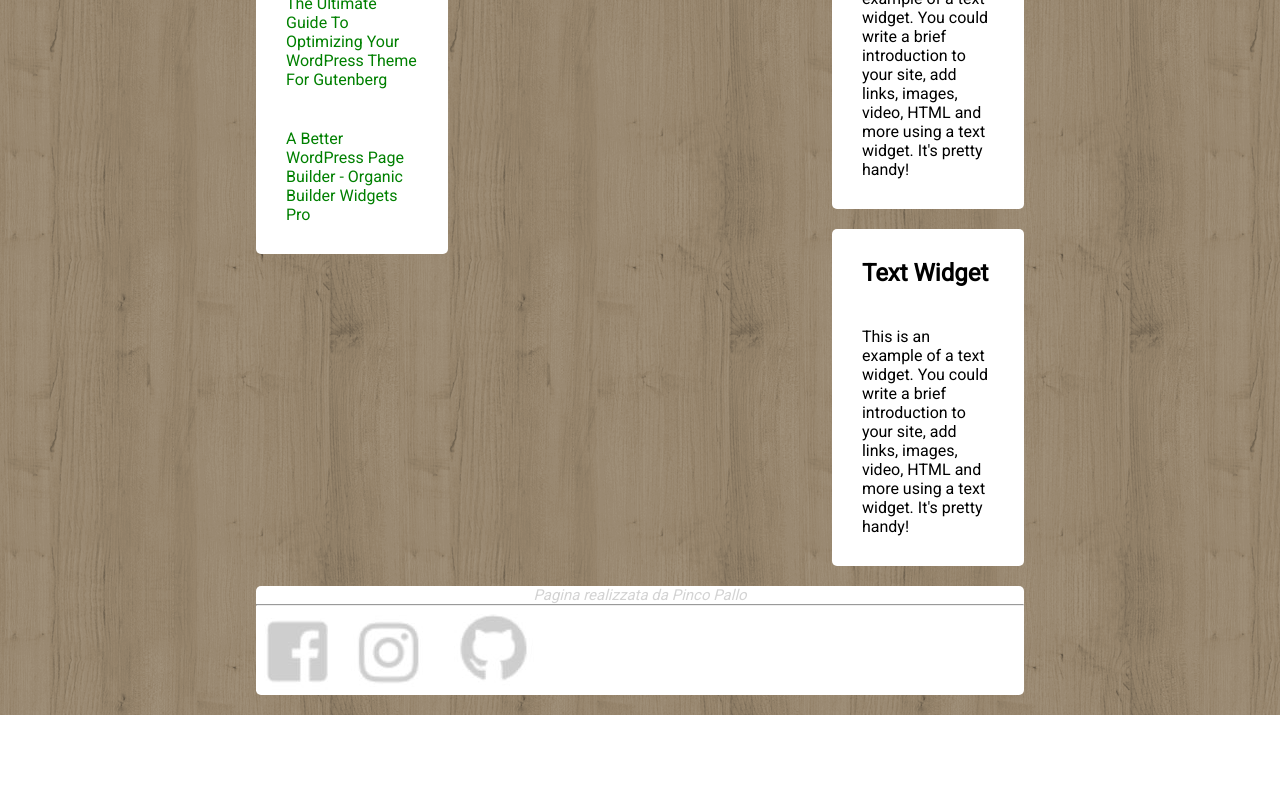
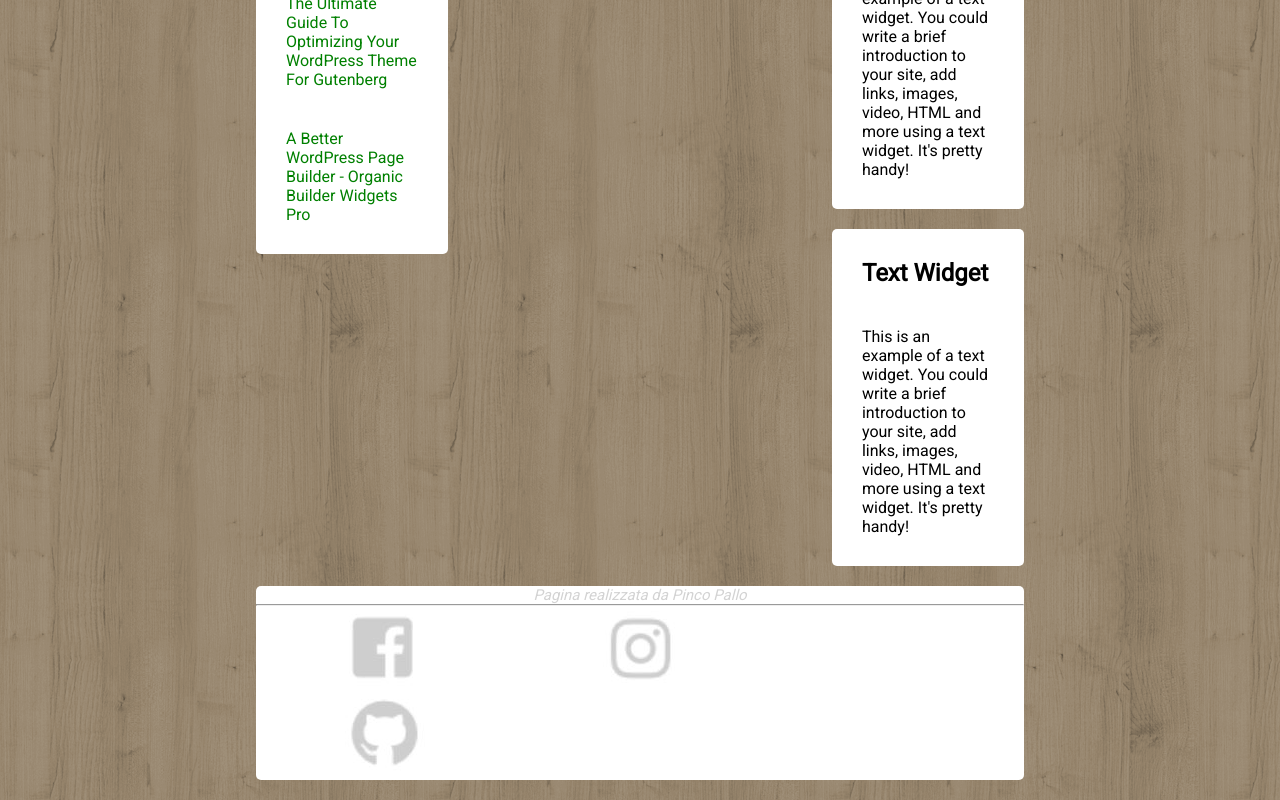
Before and after one commit to AleMancio89/htmlcss-struttura-wp, a plain HTML site: page index.html in a window 1280 px wide. Shown: the part 1005-1805 px from the top of the page. Before the commit the page ends 1720 px from the top, so only its background shows below. Drawn offline with Linux system fonts and the light colour scheme.

Commit message:
Complete version

```diff
--- a/index.html
+++ b/index.html
@@ -77,12 +77,17 @@
         <p>Pagina realizzata da Pinco Pallo</p>
         <hr>
 
-        <img class="social" src="img/facebook.jpg" alt="Facebook logo">
+        <div class="social-section">
+          <img class="social" src="img/facebook.jpg" alt="Facebook logo">
+        </div>
 
-        <img class="social" src="img/instagram.jpg" alt="Instagram logo">
+        <div class="social-section">
+          <img class="social" src="img/instagram.jpg" alt="Instagram logo">
+        </div>
 
-        <img class="social" src="img/github.jpg" alt="GitHub logo">
-
+        <div class="social-section">
+          <img class="social" src="img/github.jpg" alt="GitHub logo">
+        </div>
 
       </footer>
 
--- a/style.css
+++ b/style.css
@@ -119,3 +119,9 @@ footer p{
   font-style: italic;
   font-size: 15px;
 }
+
+.social-section{
+  display: inline-block;
+  width: 33%;
+  text-align: center;
+}
```
